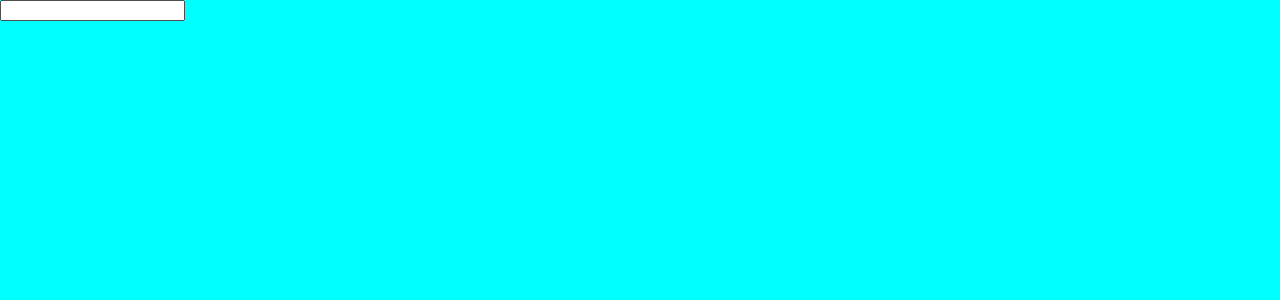
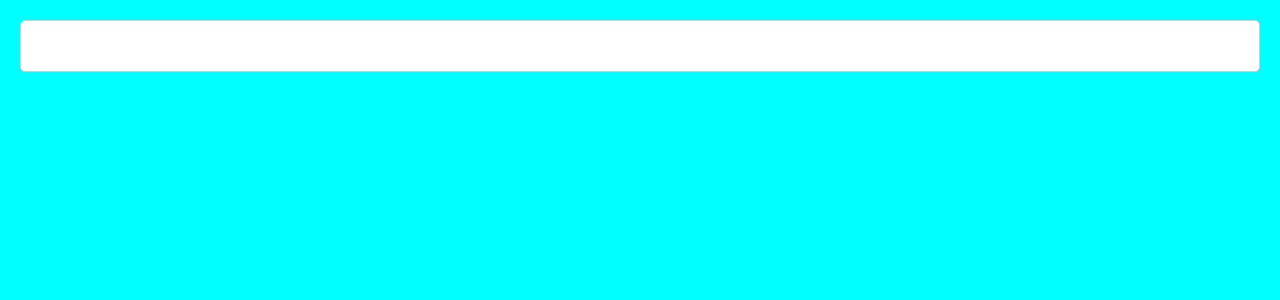
Before and after one commit to Cheng-DX/vue-make-chart, a Vue app: page / in a window 1280 px wide. Shown: the top 300 px of the page. Built offline with nearby package versions, Linux system fonts and the light colour scheme.

Commit message:
feat: drag chart link

```diff
--- a/package.json
+++ b/package.json
@@ -23,6 +23,7 @@
     "@vue/tsconfig": "^0.1.3",
     "eslint": "^8.15.0",
     "eslint-plugin-vue": "^8.2.0",
+    "naive-ui": "^2.28.2",
     "typescript": "~4.6.3",
     "vite": "^2.9.5",
     "vue-tsc": "^0.34.7"
--- a/src/App.vue
+++ b/src/App.vue
@@ -1,42 +1,10 @@
 <script setup lang="ts">
-import VueEcharts from 'vue-echarts'
-import { ref, watch } from 'vue'
-import { fetchExampleCode } from './core/example/fetchCode'
-
-const exampleName = ref('')
-const option = ref({})
-
-watch(exampleName, () => {
-  fetchExampleCode(exampleName.value).then(opt => {
-    option.value = opt
-  })
-})
-
-const updateOptions = {
-  notMerge: true,
-}
-
+import { NMessageProvider } from 'naive-ui'
+import Main from '@/views/Main.vue'
 </script>
 
 <template>
-  <div class="root">
-    <input v-model="exampleName">
-    <div class="chart">
-      <vue-echarts
-        :option="option" autoresize :update-options="updateOptions"
-      />
-    </div>
-  </div>
+  <n-message-provider>
+    <Main />
+  </n-message-provider>
 </template>
-
-<style scoped>
-.root{
-  min-height: 100vh;
-  width: 100%;
-  background-color: aqua;
-}
-.chart{
-  width: 100%;
-  height: 500px;
-}
-</style>
--- a/src/core/example/fetchCode.ts
+++ b/src/core/example/fetchCode.ts
@@ -1,10 +1,38 @@
-export async function fetchExampleCode(name: string) {
+// eslint-disable-next-line @typescript-eslint/no-unused-vars
+import * as echarts from 'echarts'
+
+export function fetchExampleCode(name: string, message: any) {
   const fullPath = `https://cdn.jsdelivr.net/gh/apache/echarts-website@asf-site/examples/examples/js/${name}.js`
-  const data = await fetch(fullPath)
-  const text = await data.text()
-  // eslint-disable-next-line prefer-const
-  let option: any = null
-  // eslint-disable-next-line no-eval
-  eval(text)
-  return option
+
+  return new Promise((resolve, reject) => {
+    fetch(fullPath)
+      .then(async res => {
+        if (res.ok) {
+          const text = await res.text()
+          // eslint-disable-next-line prefer-const
+          let option: any = null
+          try {
+          // eslint-disable-next-line no-eval
+            eval(text)
+            resolve(option)
+          }
+          catch (e: any) {
+            let errorMessage = '暂不支持该图表'
+            if (e.message.includes('$ is not defined'))
+              errorMessage = '该图表含有未知数据'
+
+            message.error(errorMessage)
+            reject(errorMessage)
+          }
+        }
+        else {
+          message.error(`No such code: ${name}`)
+          reject(new Error(`No such code: ${name}`))
+        }
+      })
+      .catch(e => {
+        message.error('Network error')
+        reject(e)
+      })
+  })
 }
--- /dev/null
+++ b/src/views/Main.vue
@@ -0,0 +1,77 @@
+<script setup lang="ts">
+import VueEcharts from 'vue-echarts'
+import { ref } from 'vue'
+import { useMessage } from 'naive-ui'
+import { fetchExampleCode } from '../core/example/fetchCode'
+
+const message = useMessage()
+
+const exampleName = ref('')
+const option = ref({})
+
+const updateOptions = {
+  silent: false,
+  notMerge: true,
+}
+
+const { setTimeout, clearTimeout } = window
+let timer: undefined | number
+function onInputName() {
+  let name = exampleName.value
+  if (name.startsWith('http')) {
+    const targetPlace = '?c='
+    name = name.substring(name.indexOf(targetPlace) + targetPlace.length, name.length)
+  }
+  if (name === '')
+    return
+  clearTimeout(timer)
+  timer = setTimeout(() => {
+    fetchExampleCode(name, message).then(opt => {
+      option.value = opt
+      clearTimeout(timer)
+    })
+  }, 600)
+}
+function beforInput() {
+  exampleName.value = ''
+}
+</script>
+
+<template>
+  <div class="root">
+    <input v-model="exampleName" class="name" @input="onInputName" @beforeinput="beforInput">
+    <div class="chart">
+      <vue-echarts
+        :option="option" autoresize :update-options="updateOptions"
+      />
+    </div>
+  </div>
+</template>
+
+<style scoped>
+.root{
+  min-height: 100vh;
+  width: 100%;
+  background-color: aqua;
+  display: flex;
+  flex-direction: column;
+}
+.chart{
+  width: 100%;
+  height: 500px;
+}
+.name{
+  height: 50px;
+  border: 1px solid #ccc;
+  border-radius: 5px;
+  padding: 0 10px;
+  margin: 20px;
+  text-align: center;
+  font-size: 1.2rem;
+  font-weight: bold;
+  color: #000;
+  background-color: #fff;
+  outline: none;
+
+}
+</style>
--- a/tsconfig.json
+++ b/tsconfig.json
@@ -1,13 +1,13 @@
 {
   "extends": "@vue/tsconfig/tsconfig.web.json",
-  "include": ["env.d.ts", "src/**/*", "src/**/*.vue", "src/charts/line/.ts"],
+  "include": ["env.d.ts", "src/**/*", "src/**/*.vue", "src/charts/line/.ts","src/views/*.vue"],
   "compilerOptions": {
     "baseUrl": ".",
     "paths": {
       "@/*": ["./src/*"]
     }
   },
-
+  "types": ["@types/*.d.ts"],
   "references": [
     {
       "path": "./tsconfig.vite-config.json"
```
Also changed, not shown: 1 other file (tests, documents, lock files or other folders).
